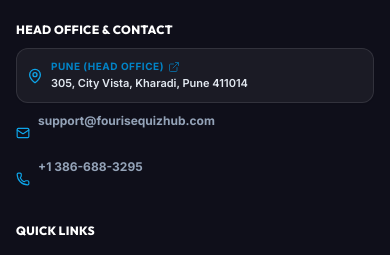
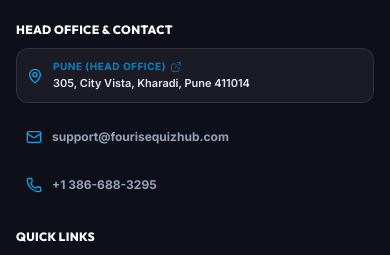
Before and after one commit to sanskrutikothari18/QuizForge, a React (Vite) app in the folder client/: page /#testimonials in a window 390 px wide. Shown: the part 6921-7176 px from the top of the page. Built offline with nearby package versions, Linux system fonts and the light colour scheme; no server answers.

Commit message:
fix(footer): align mobile email and phone icons with text on same horizontal line

```diff
--- a/client/src/components/Footer.jsx
+++ b/client/src/components/Footer.jsx
@@ -82,9 +82,9 @@
               className="group block p-2.5 rounded-xl bg-sky-100/70 dark:bg-white/5 border border-sky-200 dark:border-white/10 hover:border-sky-400 dark:hover:border-primary/40 hover:bg-sky-100 dark:hover:bg-white/10 transition-all text-left cursor-pointer shadow-sm"
               title="Fourise Software Solutions Pvt. Ltd Pune (Google Maps)"
             >
-              <div className="flex items-center gap-2">
+              <div className="flex items-center gap-2.5">
                 <MapPin className="h-4 w-4 text-primary shrink-0 group-hover:scale-110 transition-transform" />
-                <div className="space-y-0.5 overflow-hidden">
+                <div className="space-y-0.5 overflow-hidden min-w-0">
                   <span className="text-[10px] font-black uppercase text-secondary tracking-wider flex items-center gap-1">
                     <span>Pune (Head Office)</span>
                     <ExternalLink className="h-3 w-3 text-secondary opacity-70 group-hover:opacity-100 shrink-0" />
@@ -96,17 +96,25 @@
               </div>
             </a>
 
-            <ul className="space-y-1.5 text-xs">
-              <li className="flex items-center gap-2" style={{ color: 'var(--text-muted)' }}>
-                <Mail className="h-3.5 w-3.5 text-primary shrink-0" />
-                <a href="mailto:support@fourisequizhub.com" className="hover:text-primary transition-colors">
-                  support@fourisequizhub.com
+            <ul className="space-y-2 text-xs px-2.5 pt-1">
+              <li>
+                <a
+                  href="mailto:support@fourisequizhub.com"
+                  className="inline-flex items-center gap-2.5 hover:text-primary transition-colors"
+                  style={{ color: 'var(--text-muted)' }}
+                >
+                  <Mail className="h-4 w-4 text-primary shrink-0" />
+                  <span className="leading-none">support@fourisequizhub.com</span>
                 </a>
               </li>
-              <li className="flex items-center gap-2" style={{ color: 'var(--text-muted)' }}>
-                <Phone className="h-3.5 w-3.5 text-primary shrink-0" />
-                <a href="tel:+13866883295" className="hover:text-primary transition-colors">
-                  +1 386-688-3295
+              <li>
+                <a
+                  href="tel:+13866883295"
+                  className="inline-flex items-center gap-2.5 hover:text-primary transition-colors"
+                  style={{ color: 'var(--text-muted)' }}
+                >
+                  <Phone className="h-4 w-4 text-primary shrink-0" />
+                  <span className="leading-none">+1 386-688-3295</span>
                 </a>
               </li>
             </ul>
```
